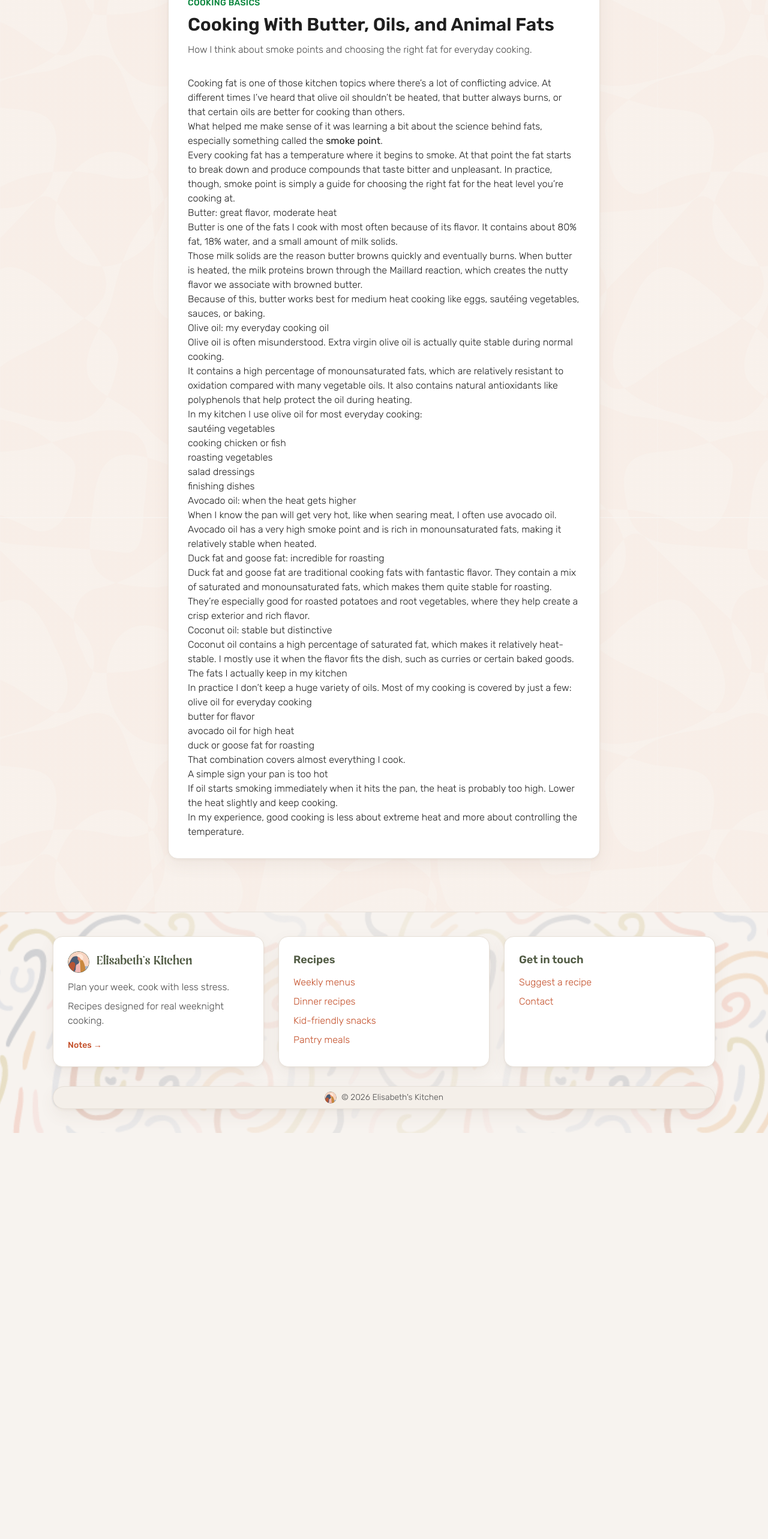
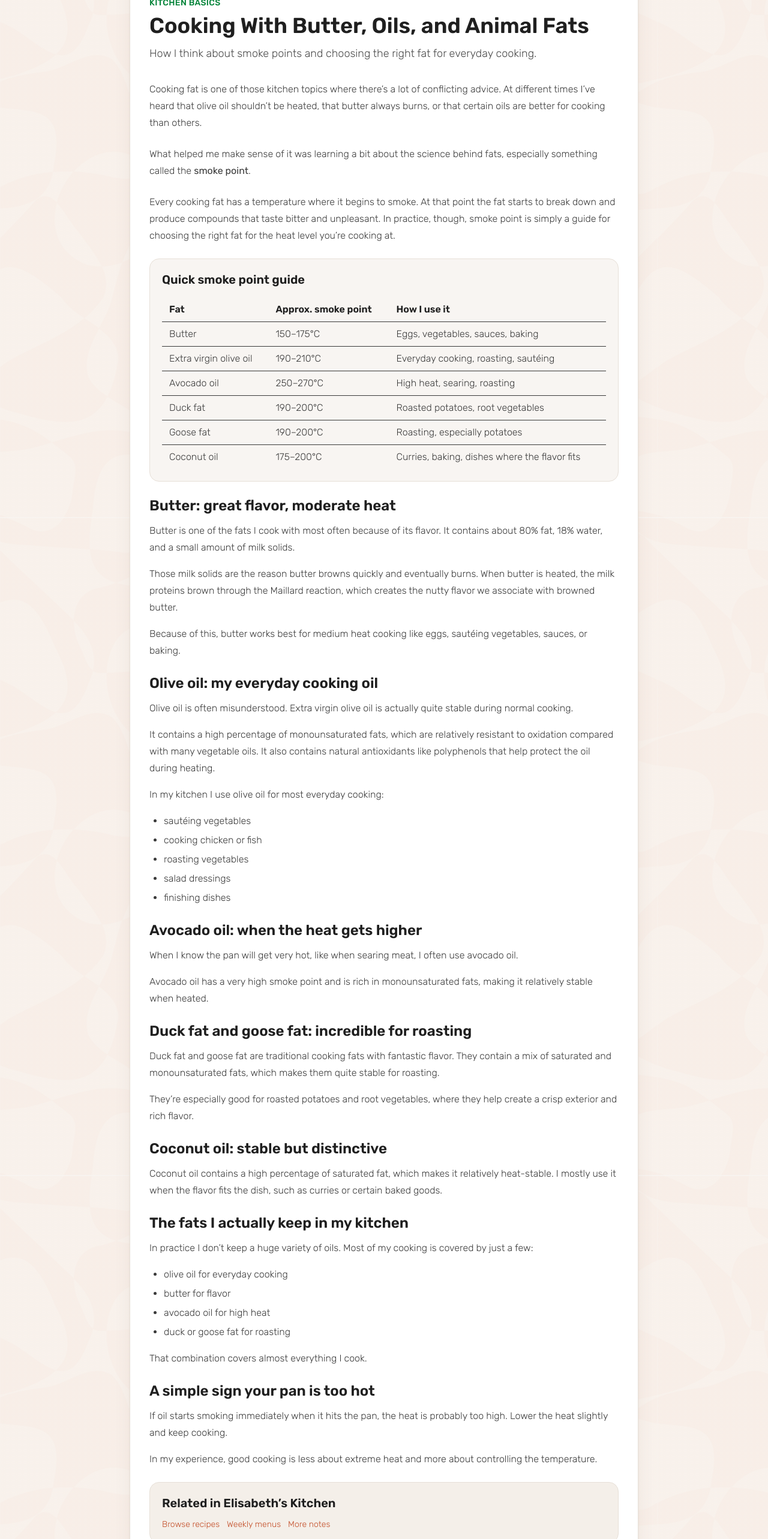
Before and after one commit to elisabeth-svg/elisabeths-kitchen, a Next.js app: page /notes/cooking-fats in a window 1280 px wide. Shown: the part 234-2800 px from the top of the page at 60% size. Before the commit the page ends 2123 px from the top, so only its background shows below. Built offline with nearby package versions, Linux system fonts and the light colour scheme; no server answers.

Commit message:
Add SEO-friendly cooking fats notes article

```diff
--- a/app/notes/cooking-fats/page.tsx
+++ b/app/notes/cooking-fats/page.tsx
@@ -4,14 +4,30 @@ import Link from 'next/link'
 export const metadata: Metadata = {
   title: "Cooking With Butter, Oils, and Animal Fats | Elisabeth's Kitchen",
   description:
-    "A practical guide to cooking fats: butter, olive oil, avocado oil, duck fat and more. Learn about smoke points, heat stability, and how to choose the right fat for cooking.",
+    "A practical guide to butter, olive oil, avocado oil, duck fat, goose fat, coconut oil, and smoke points for everyday cooking.",
 }
 
-export default function CookingFatsArticle() {
+const articleJsonLd = {
+  '@context': 'https://schema.org',
+  '@type': 'Article',
+  headline: 'Cooking With Butter, Oils, and Animal Fats',
+  description:
+    'A practical guide to butter, olive oil, avocado oil, duck fat, goose fat, coconut oil, and smoke points for everyday cooking.',
+  author: {
+    '@type': 'Person',
+    name: 'Elisabeth',
+  },
+  publisher: {
+    '@type': 'Organization',
+    name: "Elisabeth's Kitchen",
+  },
+  mainEntityOfPage: 'https://elisabeths-kitchen.nl/notes/cooking-fats',
+}
+
+export default function CookingFatsArticlePage() {
   return (
-    <main className="mx-auto max-w-3xl px-6 py-10">
-      <article className="rounded-2xl border bg-white p-8 shadow-sm">
-
+    <main className="mx-auto max-w-4xl px-4 py-10 sm:px-6">
+      <article className="rounded-2xl border bg-white p-6 shadow-sm sm:p-8">
         <Link
           href="/notes"
           className="mb-6 inline-block text-sm text-blue-600 hover:underline"
@@ -21,150 +37,248 @@ export default function CookingFatsArticle() {
 
         <header>
           <p className="text-sm font-medium uppercase tracking-wide text-green-700">
-            Cooking Basics
+            Kitchen basics
           </p>
 
-          <h1 className="mt-2 text-3xl font-semibold text-gray-900">
+          <h1 className="mt-2 text-3xl font-semibold text-gray-900 sm:text-4xl">
             Cooking With Butter, Oils, and Animal Fats
           </h1>
 
-          <p className="mt-3 text-gray-600">
-            How I think about smoke points and choosing the right fat
-            for everyday cooking.
+          <p className="mt-3 text-base text-gray-600 sm:text-lg">
+            How I think about smoke points and choosing the right fat for everyday cooking.
           </p>
         </header>
 
-        <div className="prose prose-neutral mt-8 max-w-none">
-
+        <div className="mt-8 space-y-6 text-[15px] leading-7 text-gray-700 sm:text-base">
           <p>
-            Cooking fat is one of those kitchen topics where there’s a lot of
-            conflicting advice. At different times I’ve heard that olive oil
-            shouldn’t be heated, that butter always burns, or that certain oils
-            are better for cooking than others.
+            Cooking fat is one of those kitchen topics where there’s a lot of conflicting
+            advice. At different times I’ve heard that olive oil shouldn’t be heated,
+            that butter always burns, or that certain oils are better for cooking than others.
           </p>
 
           <p>
-            What helped me make sense of it was learning a bit about the science
-            behind fats, especially something called the <strong>smoke point</strong>.
+            What helped me make sense of it was learning a bit about the science behind fats,
+            especially something called the <strong>smoke point</strong>.
           </p>
 
           <p>
-            Every cooking fat has a temperature where it begins to smoke. At
-            that point the fat starts to break down and produce compounds that
-            taste bitter and unpleasant. In practice, though, smoke point is
-            simply a guide for choosing the right fat for the heat level you’re
-            cooking at.
+            Every cooking fat has a temperature where it begins to smoke. At that point
+            the fat starts to break down and produce compounds that taste bitter and unpleasant.
+            In practice, though, smoke point is simply a guide for choosing the right fat
+            for the heat level you’re cooking at.
           </p>
 
-          <h2>Butter: great flavor, moderate heat</h2>
+          <section className="rounded-2xl border bg-gray-50 p-4 sm:p-5">
+            <h2 className="text-xl font-semibold text-gray-900">
+              Quick smoke point guide
+            </h2>
 
+            <div className="mt-4 overflow-x-auto">
+              <table className="w-full min-w-[520px] border-collapse text-left text-sm sm:text-base">
+                <thead>
+                  <tr className="border-b">
+                    <th className="px-3 py-2 font-semibold text-gray-900">Fat</th>
+                    <th className="px-3 py-2 font-semibold text-gray-900">Approx. smoke point</th>
+                    <th className="px-3 py-2 font-semibold text-gray-900">How I use it</th>
+                  </tr>
+                </thead>
+                <tbody>
+                  <tr className="border-b">
+                    <td className="px-3 py-2">Butter</td>
+                    <td className="px-3 py-2">150–175°C</td>
+                    <td className="px-3 py-2">Eggs, vegetables, sauces, baking</td>
+                  </tr>
+                  <tr className="border-b">
+                    <td className="px-3 py-2">Extra virgin olive oil</td>
+                    <td className="px-3 py-2">190–210°C</td>
+                    <td className="px-3 py-2">Everyday cooking, roasting, sautéing</td>
+                  </tr>
+                  <tr className="border-b">
+                    <td className="px-3 py-2">Avocado oil</td>
+                    <td className="px-3 py-2">250–270°C</td>
+                    <td className="px-3 py-2">High heat, searing, roasting</td>
+                  </tr>
+                  <tr className="border-b">
+                    <td className="px-3 py-2">Duck fat</td>
+                    <td className="px-3 py-2">190–200°C</td>
+                    <td className="px-3 py-2">Roasted potatoes, root vegetables</td>
+                  </tr>
+                  <tr className="border-b">
+                    <td className="px-3 py-2">Goose fat</td>
+                    <td className="px-3 py-2">190–200°C</td>
+                    <td className="px-3 py-2">Roasting, especially potatoes</td>
+                  </tr>
+                  <tr>
+                    <td className="px-3 py-2">Coconut oil</td>
+                    <td className="px-3 py-2">175–200°C</td>
+                    <td className="px-3 py-2">Curries, baking, dishes where the flavor fits</td>
+                  </tr>
+                </tbody>
+              </table>
+            </div>
+          </section>
+
+          <section>
+            <h2 className="text-2xl font-semibold text-gray-900">
+              Butter: great flavor, moderate heat
+            </h2>
+
+            <div className="mt-3 space-y-4">
               <p>
-            Butter is one of the fats I cook with most often because of its
-            flavor. It contains about 80% fat, 18% water, and a small amount of
-            milk solids.
+                Butter is one of the fats I cook with most often because of its flavor.
+                It contains about 80% fat, 18% water, and a small amount of milk solids.
               </p>
 
               <p>
-            Those milk solids are the reason butter browns quickly and
-            eventually burns. When butter is heated, the milk proteins brown
-            through the Maillard reaction, which creates the nutty flavor we
-            associate with browned butter.
+                Those milk solids are the reason butter browns quickly and eventually burns.
+                When butter is heated, the milk proteins brown through the Maillard reaction,
+                which creates the nutty flavor we associate with browned butter.
               </p>
 
               <p>
-            Because of this, butter works best for medium heat cooking like
-            eggs, sautéing vegetables, sauces, or baking.
+                Because of this, butter works best for medium heat cooking like eggs,
+                sautéing vegetables, sauces, or baking.
               </p>
+            </div>
+          </section>
 
-          <h2>Olive oil: my everyday cooking oil</h2>
+          <section>
+            <h2 className="text-2xl font-semibold text-gray-900">
+              Olive oil: my everyday cooking oil
+            </h2>
 
+            <div className="mt-3 space-y-4">
               <p>
                 Olive oil is often misunderstood. Extra virgin olive oil is actually
                 quite stable during normal cooking.
               </p>
 
               <p>
-            It contains a high percentage of monounsaturated fats, which are
-            relatively resistant to oxidation compared with many vegetable
-            oils. It also contains natural antioxidants like polyphenols that
-            help protect the oil during heating.
+                It contains a high percentage of monounsaturated fats, which are relatively
+                resistant to oxidation compared with many vegetable oils. It also contains
+                natural antioxidants like polyphenols that help protect the oil during heating.
               </p>
 
-          <p>
-            In my kitchen I use olive oil for most everyday cooking:
-          </p>
+              <p>In my kitchen I use olive oil for most everyday cooking:</p>
 
-          <ul>
+              <ul className="list-disc space-y-1 pl-6">
                 <li>sautéing vegetables</li>
                 <li>cooking chicken or fish</li>
                 <li>roasting vegetables</li>
                 <li>salad dressings</li>
                 <li>finishing dishes</li>
               </ul>
+            </div>
+          </section>
 
-          <h2>Avocado oil: when the heat gets higher</h2>
+          <section>
+            <h2 className="text-2xl font-semibold text-gray-900">
+              Avocado oil: when the heat gets higher
+            </h2>
 
+            <div className="mt-3 space-y-4">
               <p>
-            When I know the pan will get very hot, like when searing meat, I
-            often use avocado oil.
+                When I know the pan will get very hot, like when searing meat,
+                I often use avocado oil.
               </p>
 
               <p>
-            Avocado oil has a very high smoke point and is rich in
-            monounsaturated fats, making it relatively stable when heated.
+                Avocado oil has a very high smoke point and is rich in monounsaturated fats,
+                making it relatively stable when heated.
               </p>
+            </div>
+          </section>
 
-          <h2>Duck fat and goose fat: incredible for roasting</h2>
+          <section>
+            <h2 className="text-2xl font-semibold text-gray-900">
+              Duck fat and goose fat: incredible for roasting
+            </h2>
 
+            <div className="mt-3 space-y-4">
               <p>
-            Duck fat and goose fat are traditional cooking fats with fantastic
-            flavor. They contain a mix of saturated and monounsaturated fats,
-            which makes them quite stable for roasting.
+                Duck fat and goose fat are traditional cooking fats with fantastic flavor.
+                They contain a mix of saturated and monounsaturated fats, which makes them
+                quite stable for roasting.
               </p>
 
               <p>
                 They’re especially good for roasted potatoes and root vegetables,
                 where they help create a crisp exterior and rich flavor.
               </p>
+            </div>
+          </section>
 
-          <h2>Coconut oil: stable but distinctive</h2>
+          <section>
+            <h2 className="text-2xl font-semibold text-gray-900">
+              Coconut oil: stable but distinctive
+            </h2>
 
+            <div className="mt-3 space-y-4">
               <p>
-            Coconut oil contains a high percentage of saturated fat, which
-            makes it relatively heat-stable. I mostly use it when the flavor
-            fits the dish, such as curries or certain baked goods.
+                Coconut oil contains a high percentage of saturated fat, which makes
+                it relatively heat-stable. I mostly use it when the flavor fits the dish,
+                such as curries or certain baked goods.
               </p>
+            </div>
+          </section>
 
-          <h2>The fats I actually keep in my kitchen</h2>
+          <section>
+            <h2 className="text-2xl font-semibold text-gray-900">
+              The fats I actually keep in my kitchen
+            </h2>
 
+            <div className="mt-3 space-y-4">
               <p>
                 In practice I don’t keep a huge variety of oils. Most of my cooking
                 is covered by just a few:
               </p>
 
-          <ul>
+              <ul className="list-disc space-y-1 pl-6">
                 <li>olive oil for everyday cooking</li>
                 <li>butter for flavor</li>
                 <li>avocado oil for high heat</li>
                 <li>duck or goose fat for roasting</li>
               </ul>
 
+              <p>That combination covers almost everything I cook.</p>
+            </div>
+          </section>
+
+          <section>
+            <h2 className="text-2xl font-semibold text-gray-900">
+              A simple sign your pan is too hot
+            </h2>
+
+            <div className="mt-3 space-y-4">
               <p>
-            That combination covers almost everything I cook.
-          </p>
-
-          <h2>A simple sign your pan is too hot</h2>
-
-          <p>
-            If oil starts smoking immediately when it hits the pan, the heat is
-            probably too high. Lower the heat slightly and keep cooking.
+                If oil starts smoking immediately when it hits the pan,
+                the heat is probably too high. Lower the heat slightly and keep cooking.
               </p>
 
               <p>
-            In my experience, good cooking is less about extreme heat and more
-            about controlling the temperature.
+                In my experience, good cooking is less about extreme heat
+                and more about controlling the temperature.
               </p>
+            </div>
+          </section>
 
+          <section className="rounded-2xl border bg-[#f4efe9] p-5">
+            <h2 className="text-xl font-semibold text-gray-900">
+              Related in Elisabeth’s Kitchen
+            </h2>
+
+            <div className="mt-3 flex flex-wrap gap-3 text-sm">
+              <Link href="/recipes" className="text-blue-600 hover:underline">
+                Browse recipes
+              </Link>
+              <Link href="/menus" className="text-blue-600 hover:underline">
+                Weekly menus
+              </Link>
+              <Link href="/notes" className="text-blue-600 hover:underline">
+                More notes
+              </Link>
+            </div>
+          </section>
         </div>
       </article>
     </main>
--- a/app/notes/page.tsx
+++ b/app/notes/page.tsx
@@ -1,9 +1,11 @@
+import Link from 'next/link'
+
 export default function NotesPage() {
   return (
     <main className="mx-auto max-w-6xl px-4 py-10 sm:px-6">
       <section className="rounded-2xl border bg-white p-6 shadow-sm">
         <p className="text-sm font-medium uppercase tracking-wide text-green-700">
-          Elisabeth's Kitchen
+          Elisabeth&apos;s Kitchen
         </p>
 
         <h1 className="mt-2 text-3xl font-semibold text-gray-900">
@@ -11,53 +13,40 @@ export default function NotesPage() {
         </h1>
 
         <p className="mt-4 max-w-2xl text-gray-600">
-          Thoughts on cooking, planning meals, and building recipes for real
-          weeknight life.
+          Thoughts on cooking, planning meals, ingredients, and building recipes
+          for real weeknight life.
         </p>
       </section>
 
       <section className="mt-8 grid gap-6 md:grid-cols-2">
-        <article className="rounded-2xl border bg-white p-6 shadow-sm hover:shadow-md transition">
-          <p className="text-sm text-gray-500">May 2026</p>
+        <Link href="/notes/cooking-fats" className="block">
+          <article className="rounded-2xl border bg-white p-6 shadow-sm transition hover:shadow-md">
+            <p className="text-sm text-gray-500">Kitchen basics</p>
 
             <h2 className="mt-2 text-xl font-semibold text-gray-900">
-            Why weekly menus make cooking easier
+              Cooking With Butter, Oils, and Animal Fats
             </h2>
 
             <p className="mt-3 text-gray-600">
-            Planning a week of dinners removes the daily decision fatigue.
-            Instead of asking “what should we cook tonight?” you already
-            have a plan and a grocery list ready.
+              A practical guide to smoke points, olive oil, butter, duck fat,
+              goose fat, and how I choose the right fat for cooking.
             </p>
           </article>
+        </Link>
 
-        <article className="rounded-2xl border bg-white p-6 shadow-sm hover:shadow-md transition">
-          <p className="text-sm text-gray-500">May 2026</p>
+        <article className="rounded-2xl border bg-white p-6 shadow-sm">
+          <p className="text-sm text-gray-500">Coming soon</p>
 
           <h2 className="mt-2 text-xl font-semibold text-gray-900">
-            How I design recipes for weeknights
+            More notes are on the way
           </h2>
 
           <p className="mt-3 text-gray-600">
-            Most recipes online assume unlimited time. Weeknight cooking
-            needs something different: fewer ingredients, fewer steps,
-            and meals that still feel satisfying.
+            I’ll be adding practical kitchen notes, cooking tips, and behind-the-scenes
+            thoughts here over time.
           </p>
         </article>
       </section>
     </main>
   )
 }
-
-<Link href="/notes/cooking-fats">
-  <article className="rounded-2xl border bg-white p-6 shadow-sm hover:shadow-md transition">
-    <h2 className="text-xl font-semibold">
-      Cooking With Butter, Oils, and Animal Fats
-    </h2>
-
-    <p className="mt-2 text-gray-600">
-      A practical guide to smoke points, olive oil, butter, and choosing
-      the right fat for cooking.
-    </p>
-  </article>
-</Link>
```
Lines whose indentation alone changed are shown as unchanged.
